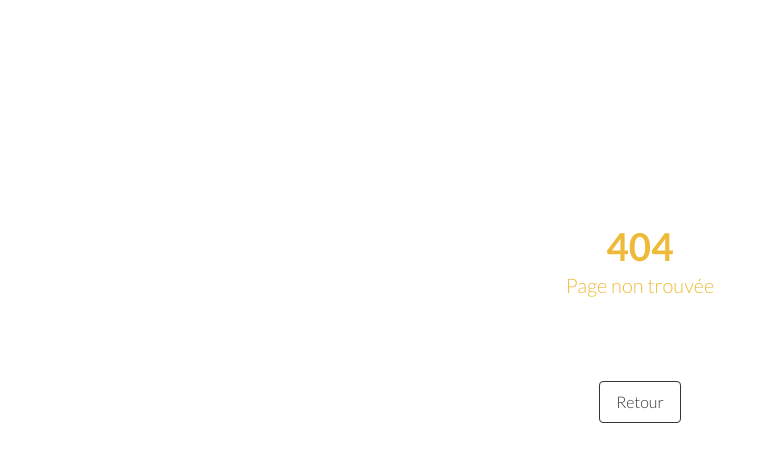
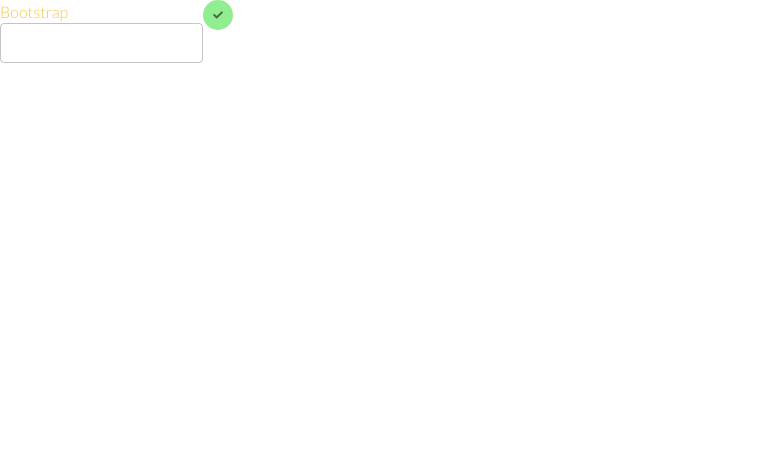
Before and after one commit to LovisCoding/atelier_manon_front, a React (Vite) app: page /admin/codesPromo in a window 1280 px wide. Before the commit this address had no page. Shown: the top 462 px of the page, without its empty margins (0-776 px from the left). Built offline with nearby package versions, Linux system fonts and the light colour scheme.

Commit message:
Add CodesPromo page and update routing for admin access

```diff
--- a/routes/AppRoutes.jsx
+++ b/routes/AppRoutes.jsx
@@ -12,6 +12,7 @@ import FAQ from '../src/pages/faq/Faq';
 import About from '../src/pages/About';
 import Home from '../src/pages/home/Home';
 import NotFound from '../src/pages/NotFound';
+import CodesPromo from '../src/pages/admin/CodesPromo.jsx';
 
 const AppRoutes = () => {
 	return (
@@ -26,6 +27,7 @@ const AppRoutes = () => {
 			<Route path="/about" element={<About />} />
 			<Route path="home" element={<Home />} />
 
+			<Route path="/admin/codesPromo" element={<CodesPromo />} />
 			{/** Le laisser en dernier */}
 			<Route path="*" element={<NotFound />} />
 		</Routes>
--- /dev/null
+++ b/src/pages/admin/CodesPromo.jsx
@@ -0,0 +1,38 @@
+import { Grid2, IconButton, InputLabel, TextField } from "@mui/material";
+import { useState } from "react";
+import { FaCheck } from "react-icons/fa";
+
+export default function CodesPromo() {
+	const [promoTextfield, setPromoTextfied] = useState('')
+	return (
+		<Grid2 container columns={{ xs: 4, sm: 8, md: 12 }}>
+			<Grid2 item size={{ xs: 4, sm: 4, md: 6 }}>
+				<Grid2 container columns={{ xs: 4, sm: 8, md: 12 }}>
+
+					<Grid2 item columns={{ xs: 3, sm: 6, md: 9 }}>
+
+					<InputLabel  htmlFor="input-promos">
+								Bootstrap
+							</InputLabel>
+						<TextField size="small" value={promoTextfield} onChange={(e) => setPromoTextfied(e.target.value)} fullWidth id={'input-promos'}></TextField>
+					</Grid2>
+					<Grid2 item columns={{ xs: 1, sm: 2, md: 3 }} alignItems={'flex-end'}>
+						<IconButton sx={{
+							background: 'lightgreen', borderRadius: '15px',
+							height: '30px',
+							width: '30px',
+							'&:hover': {
+								'background': '#1acf5e'
+							}
+
+						}}><FaCheck size={'10px'}/></IconButton>
+					</Grid2>
+				</Grid2>
+
+			</Grid2>
+			<Grid2 item size={{ xs: 4, sm: 4, md: 6 }}>
+
+			</Grid2>
+		</Grid2>
+	)
+}
```
